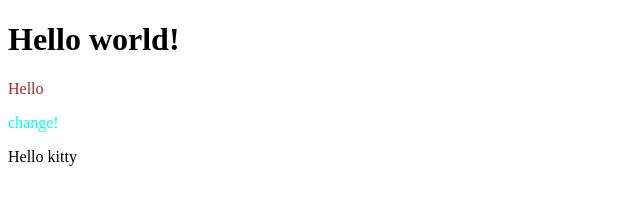
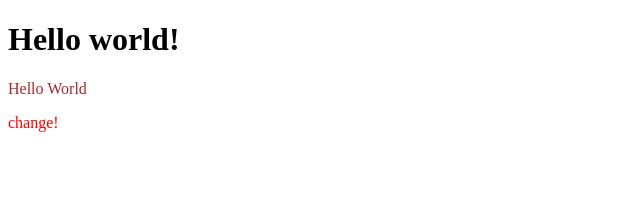
Before and after one commit to krsk-m2/MakeWebSite1, a plain HTML site: page Index.html in a window 1280 px wide. Shown: the whole page, without its empty margins (0-640 px from the left). Drawn offline with Linux system fonts and the light colour scheme.

Commit message:
ChangeTitle

```diff
--- a/Index.html
+++ b/Index.html
@@ -4,14 +4,14 @@
     <meta charset="UTF-8">
     <meta http-equiv="X-UA-Compatible" content="IE=edge">
     <meta name="viewport" content="width=device-width, initial-scale=1.0">
-    <title>Document</title>
+    <title>MakeWebsite</title>
     <link rel="stylesheet" href="Style.css">
     <script src="main.js"></script>
 </head>
 <body>
     <h1>Kano</h1>
-    <p class="text">Hello</p>
+    <p class="text">Hello World</p>
     <p class="text2">change!</p>
-    Hello kitty
+
 </body>
 </html>
--- a/Style.css
+++ b/Style.css
@@ -2,6 +2,6 @@
     color: brown;
 }
 .text2 {
-    color: aqua;
+    color: red;
 
 }
```
